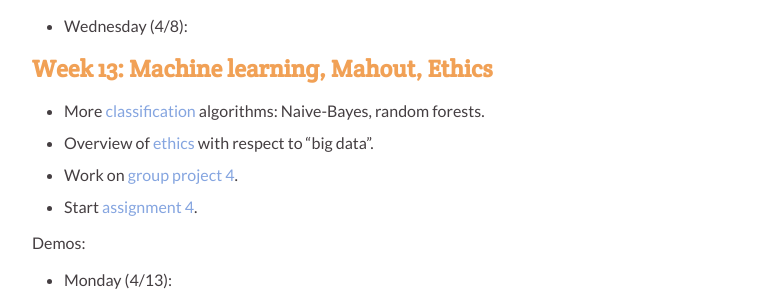
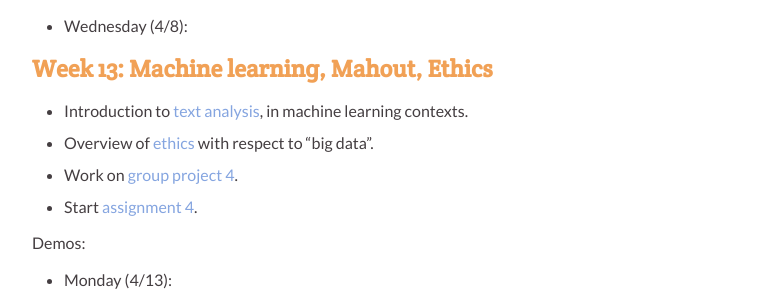
Before and after one commit to joshuaeckroth/cinf401-website, a Jekyll site: the page built from notes/calendar.markdown, in a window 1280 px wide and 900 px high, scrolled down 3650 px. Shown: the part 159-454 px from the top of the window, without its empty margins (183-943 px from the left). Built offline with Jekyll 4.4.1, drawn with Linux system fonts in a browser that asks for light colours; Markdown is read by kramdown in place of the engine named in the settings.

Commit message:
Minor content update.

```diff
--- a/cookbook/data-sources.markdown
+++ b/cookbook/data-sources.markdown
@@ -4,6 +4,8 @@
 ---
 
 # Cookbook: Data sources
+
+- [A list of data sources](https://github.com/rasbt/pattern_classification/blob/master/resources/dataset_collections.md)
 
 ## US Census
 
--- a/notes/calendar.markdown
+++ b/notes/calendar.markdown
@@ -156,7 +156,7 @@
 
 ## Week 13: Machine learning, Mahout, Ethics
 
-- More [classification](/notes/classification.html) algorithms: Naive-Bayes, random forests.
+- Introduction to [text analysis](/notes/text-analysis.html), in machine learning contexts.
 - Overview of [ethics](/notes/ethics.html) with respect to "big data".
 - Work on [group project 4](/assignments/2015-05-02-group-project-4.html).
 - Start [assignment 4](/assignments/2015-04-21-assignment-4.html).
--- /dev/null
+++ b/notes/text-analysis.markdown
@@ -0,0 +1,6 @@
+---
+layout: post
+title: Text analysis
+---
+
+# Text analysis
```
